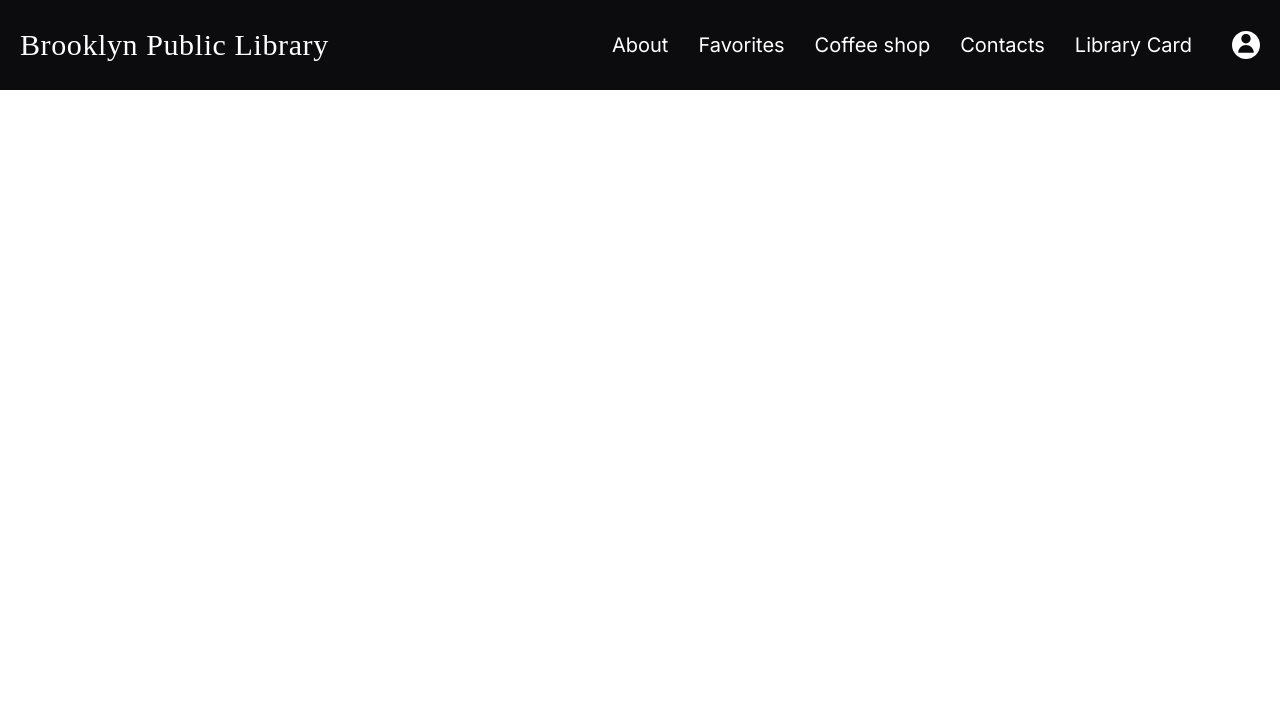
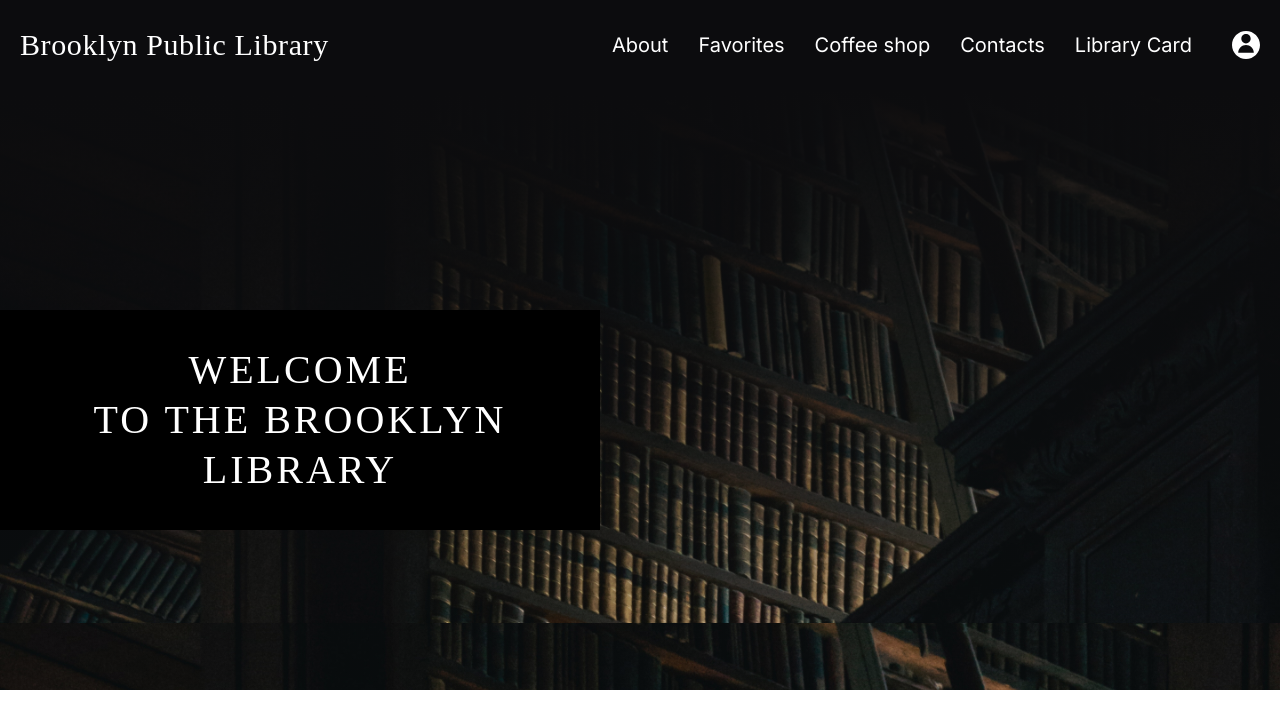
Before and after one commit to farikmax/BPLibrary, a plain HTML site: page index.html in a window 1280 px wide. Drawn offline with Linux system fonts and the light colour scheme; a web font is replaced by a local one.

Commit message:
add: section Welcome

```diff
--- a/index.html
+++ b/index.html
@@ -6,6 +6,7 @@
 		<title>Brooklin Public Library</title>
 		<link rel="stylesheet" href="./src/css/style.min.css" />
 	</head>
+
 	<body>
 		<header class="header container">
 			<a href="/" class="header__logo">
@@ -40,6 +41,16 @@
 				</svg>
 			</button>
 		</header>
-		<!-- <p>Welcome to the Brooklyn Library</p> -->
+		<main class="main">
+			<section class="welcome container">
+				<div class="welcome__wrapper">
+					<h2 class="welcome__wrapper_title">
+						Welcome <br />
+						to the Brooklyn <br />
+						Library
+					</h2>
+				</div>
+			</section>
+		</main>
 	</body>
 </html>
--- /dev/null
+++ b/src/scss/sections/_welcome.scss
@@ -0,0 +1,30 @@
+.welcome {
+	display: flex;
+	position: relative;
+	min-height: 600px;
+	background-image: linear-gradient(180deg, $DARK 0%, rgb($DARK, 0.1) 100%), url('../images/pic/Welcome.jpg');
+	background-size: contain;
+	&__wrapper {
+		display: flex;
+		position: absolute;
+		left: 0;
+		top: 55%;
+		transform: translateY(-50%);
+		background-color: $BLACK;
+		&_title {
+			color: $WHITE;
+			display: flex;
+			font-family: $SECOND_FONT;
+			min-width: 600px;
+			font-weight: 400;
+			font-size: 40px;
+			line-height: 50px;
+			letter-spacing: 3px;
+			justify-content: center;
+			text-align: center;
+			align-items: center;
+			text-transform: uppercase;
+			padding: 35px 40px;
+		}
+	}
+}
--- a/src/scss/style.scss
+++ b/src/scss/style.scss
@@ -4,3 +4,4 @@
 
 //SECTIONS
 @import './sections/header';
+@import './sections/welcome';
```
Also changed, not shown: src/css/style.min.css, src/images/pic/Welcome.jpg (added), 1 other file.
